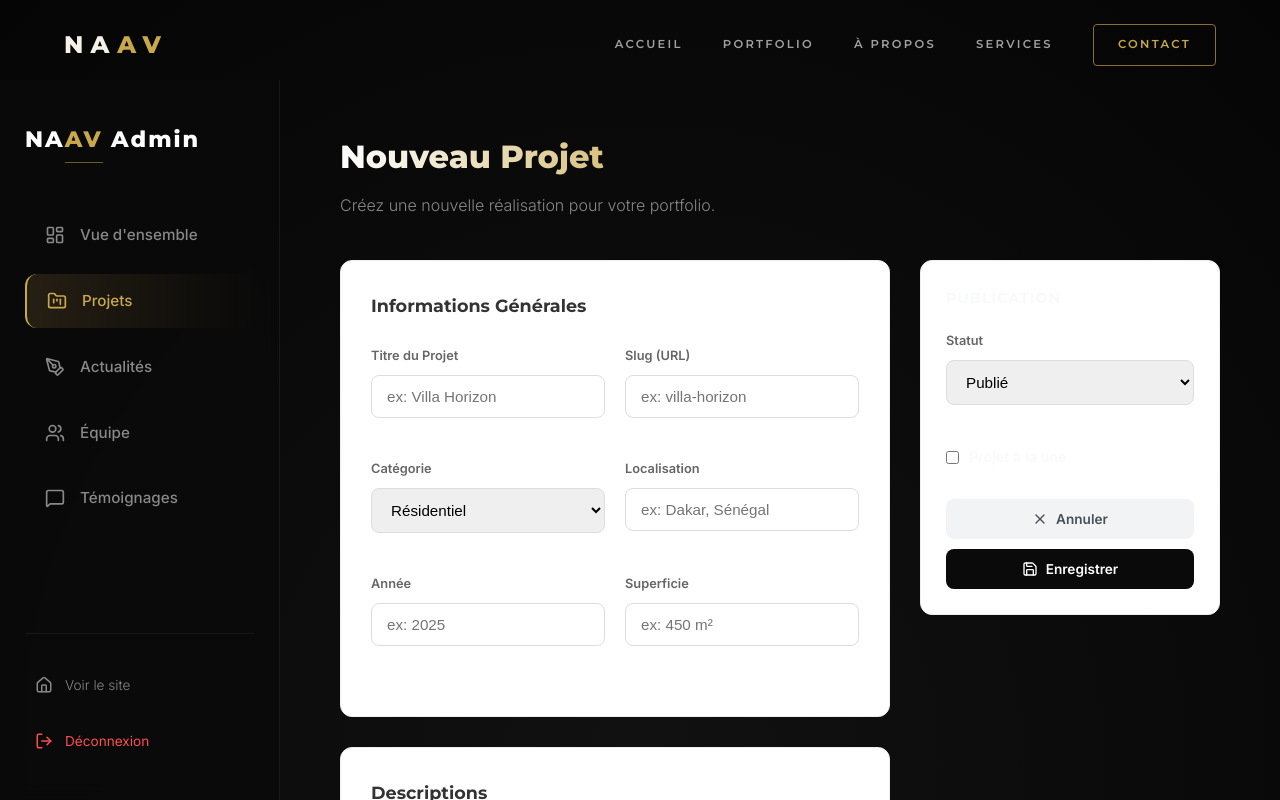
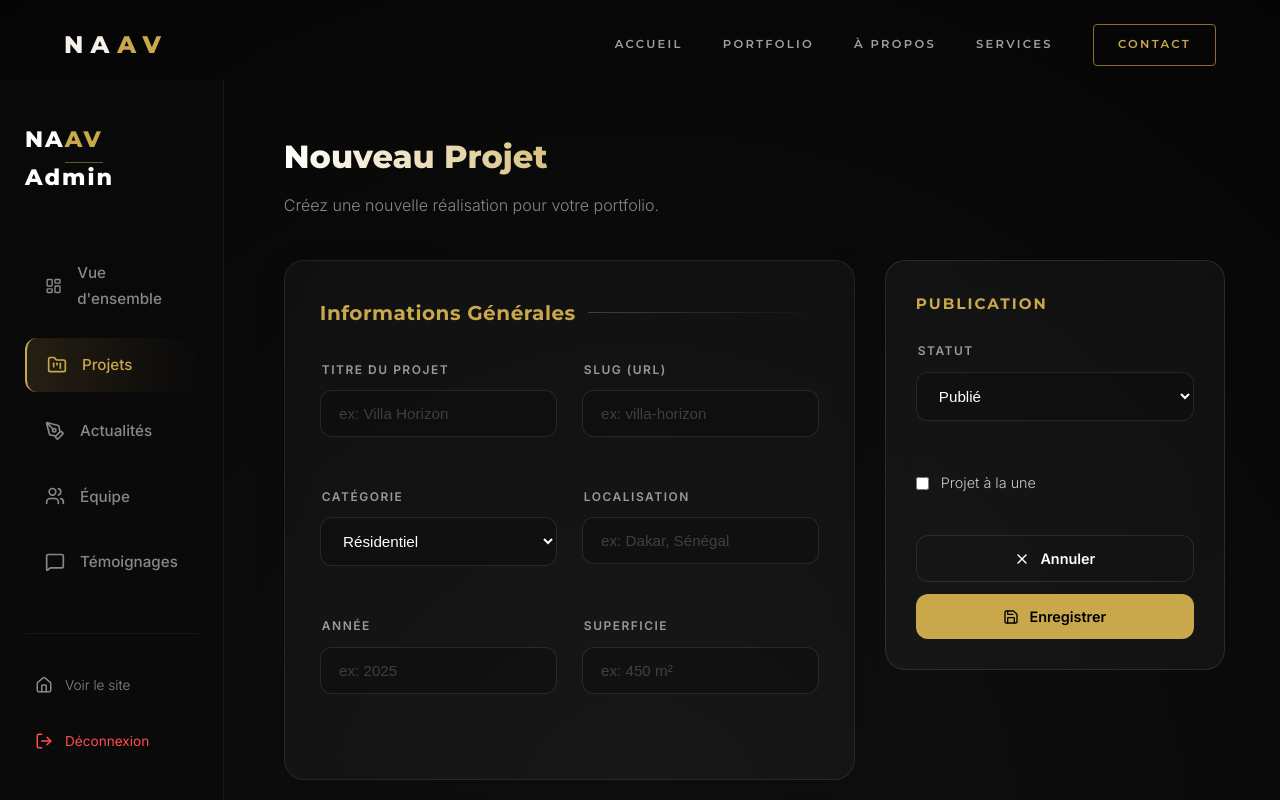
Before and after one commit to ROLAINTCHAPET/NAAV, a Next.js app: page /admin/projects/new in a window 1280 px wide. Shown: the top 800 px of the page. Built offline with nearby package versions, Linux system fonts and the light colour scheme; no server answers.

Commit message:
Redesign project development form to premium dark theme

```diff
--- a/src/components/admin/ProjectForm.module.css
+++ b/src/components/admin/ProjectForm.module.css
@@ -1,8 +1,9 @@
 .form {
     display: grid;
-    grid-template-columns: 1fr 300px;
+    grid-template-columns: 1fr 340px;
     gap: 30px;
     align-items: flex-start;
+    animation: fadeIn 0.6s ease-out;
 }
 
 .main {
@@ -12,171 +13,246 @@
 }
 
 .section {
-    background: white;
-    padding: 30px;
-    border-radius: 12px;
-    border: 1px solid #eee;
+    background: rgba(255, 255, 255, 0.03);
+    backdrop-filter: blur(10px);
+    padding: 35px;
+    border-radius: 20px;
+    border: 1px solid rgba(255, 255, 255, 0.08);
+    box-shadow: 0 10px 30px rgba(0, 0, 0, 0.2);
 }
 
 .section h2 {
-    font-family: var(--font-title);
-    font-size: 1.1rem;
-    margin-bottom: 25px;
-    color: #333;
+    font-family: var(--font-title, 'Playfair Display', serif);
+    font-size: 1.25rem;
+    margin-bottom: 30px;
+    color: var(--color-gold);
+    letter-spacing: 0.5px;
+    display: flex;
+    align-items: center;
+    gap: 12px;
+}
+
+.section h2::after {
+    content: '';
+    flex: 1;
+    height: 1px;
+    background: linear-gradient(to right, rgba(197, 165, 114, 0.3), transparent);
 }
 
 .grid {
     display: grid;
     grid-template-columns: 1fr 1fr;
-    gap: 20px;
-    margin-bottom: 20px;
+    gap: 25px;
+    margin-bottom: 25px;
 }
 
 .inputGroup {
     display: flex;
     flex-direction: column;
-    gap: 8px;
-    margin-bottom: 20px;
+    gap: 10px;
+    margin-bottom: 25px;
 }
 
 .inputGroup label {
-    font-size: 0.8rem;
+    font-size: 0.75rem;
     font-weight: 600;
-    color: #666;
+    color: #999;
+    text-transform: uppercase;
+    letter-spacing: 1.5px;
+    padding-left: 2px;
 }
 
 .inputGroup input,
 .inputGroup textarea,
 .inputGroup select {
-    padding: 12px 15px;
-    border: 1px solid #ddd;
-    border-radius: 8px;
+    background: rgba(0, 0, 0, 0.2);
+    padding: 14px 18px;
+    border: 1px solid rgba(255, 255, 255, 0.1);
+    border-radius: 12px;
     font-size: 0.95rem;
-    transition: border-color 0.2s;
+    color: #fff;
+    transition: all 0.3s cubic-bezier(0.4, 0, 0.2, 1);
+}
+
+.inputGroup input::placeholder {
+    color: rgba(255, 255, 255, 0.2);
 }
 
 .inputGroup input:focus,
 .inputGroup textarea:focus,
 .inputGroup select:focus {
     outline: none;
+    background: rgba(0, 0, 0, 0.4);
     border-color: var(--color-gold);
+    box-shadow: 0 0 0 1px rgba(197, 165, 114, 0.2);
 }
 
 .uploadArea {
-    border: 2px dashed #ddd;
-    border-radius: 12px;
-    padding: 40px;
+    border: 2px dashed rgba(197, 165, 114, 0.2);
+    background: rgba(197, 165, 114, 0.02);
+    border-radius: 16px;
+    padding: 50px;
     text-align: center;
     color: #888;
     position: relative;
-    transition: all 0.2s;
+    transition: all 0.3s ease;
+    cursor: pointer;
 }
 
 .uploadArea:hover {
     border-color: var(--color-gold);
-    background: #fffcf5;
+    background: rgba(197, 165, 114, 0.05);
+}
+
+.uploadArea p {
+    margin-top: 15px;
+    font-size: 0.9rem;
 }
 
 .uploadArea span {
     color: var(--color-gold);
-    font-weight: 700;
-    text-decoration: underline;
-}
-
-.fileInput {
-    position: absolute;
-    top: 0;
-    left: 0;
-    width: 100%;
-    height: 100%;
-    opacity: 0;
-    cursor: pointer;
+    font-weight: 600;
 }
 
 .imageGrid {
     display: grid;
-    grid-template-columns: repeat(auto-fill, minmax(100px, 1fr));
+    grid-template-columns: repeat(auto-fill, minmax(110px, 1fr));
     gap: 15px;
-    margin-top: 20px;
+    margin-top: 25px;
 }
 
 .imageThumb {
-    aspect-ratio: 1;
-    border-radius: 8px;
+    aspect-ratio: 16/10;
+    border-radius: 12px;
     overflow: hidden;
     position: relative;
+    border: 1px solid rgba(255, 255, 255, 0.1);
+    background: #000;
 }
 
 .imageThumb img {
     width: 100%;
     height: 100%;
     object-fit: cover;
+    transition: transform 0.3s ease;
+}
+
+.imageThumb:hover img {
+    transform: scale(1.05);
 }
 
 .imageThumb button {
     position: absolute;
-    top: 5px;
-    right: 5px;
-    background: rgba(255, 255, 255, 0.9);
-    color: #fa5252;
-    border-radius: 4px;
-    padding: 4px;
+    top: 6px;
+    right: 6px;
+    background: rgba(220, 38, 38, 0.9);
+    color: white;
+    border: none;
+    border-radius: 6px;
+    padding: 5px;
+    cursor: pointer;
+    backdrop-filter: blur(4px);
+    transition: all 0.2s;
+}
+
+.imageThumb button:hover {
+    background: #ef4444;
+    transform: scale(1.1);
 }
 
 .card {
-    background: white;
-    padding: 25px;
-    border-radius: 12px;
-    border: 1px solid #eee;
+    background: rgba(255, 255, 255, 0.04);
+    backdrop-filter: blur(15px);
+    padding: 30px;
+    border-radius: 20px;
+    border: 1px solid rgba(255, 255, 255, 0.1);
     display: flex;
     flex-direction: column;
-    gap: 20px;
+    gap: 25px;
 }
 
 .card h3 {
     font-family: var(--font-title);
-    font-size: 0.9rem;
+    font-size: 0.95rem;
+    color: var(--color-gold);
     text-transform: uppercase;
-    letter-spacing: 1px;
+    letter-spacing: 2px;
 }
 
 .checkbox {
     display: flex;
     align-items: center;
-    gap: 10px;
+    gap: 12px;
     font-size: 0.9rem;
-    font-weight: 500;
+    color: #ccc;
     cursor: pointer;
+    user-select: none;
+}
+
+.checkbox input {
+    accent-color: var(--color-gold);
 }
 
 .actions {
     display: flex;
     flex-direction: column;
-    gap: 10px;
-    margin-top: 10px;
+    gap: 12px;
+    margin-top: 15px;
 }
 
 .saveBtn,
 .cancelBtn {
     width: 100%;
-    padding: 12px;
-    border-radius: 8px;
-    font-size: 0.85rem;
-    font-weight: 700;
+    padding: 14px;
+    border-radius: 12px;
+    font-size: 0.9rem;
+    font-weight: 600;
     display: flex;
     align-items: center;
     justify-content: center;
-    gap: 8px;
+    gap: 10px;
+    transition: all 0.3s ease;
+    cursor: pointer;
 }
 
 .saveBtn {
-    background: #0a0a0a;
-    color: white;
+    background: var(--color-gold);
+    color: #000;
+    border: none;
+}
+
+.saveBtn:hover {
+    background: #deb887;
+    transform: translateY(-2px);
+    box-shadow: 0 5px 15px rgba(197, 165, 114, 0.3);
 }
 
 .cancelBtn {
-    background: #f1f3f5;
-    color: #495057;
+    background: transparent;
+    color: #fff;
+    border: 1px solid rgba(255, 255, 255, 0.1);
+}
+
+.cancelBtn:hover {
+    background: rgba(255, 255, 255, 0.05);
+    border-color: rgba(255, 255, 255, 0.3);
+}
+
+.sticky {
+    position: sticky;
+    top: 100px;
+}
+
+@keyframes fadeIn {
+    from {
+        opacity: 0;
+        transform: translateY(20px);
+    }
+
+    to {
+        opacity: 1;
+        transform: translateY(0);
+    }
 }
 
 @media (max-width: 1024px) {
@@ -187,4 +263,8 @@
     .aside {
         order: -1;
     }
+
+    .sticky {
+        position: static;
+    }
 }
```
